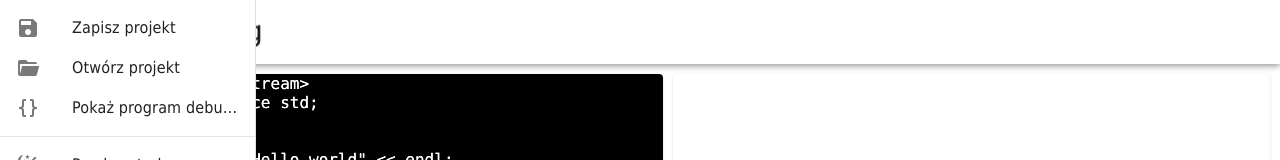
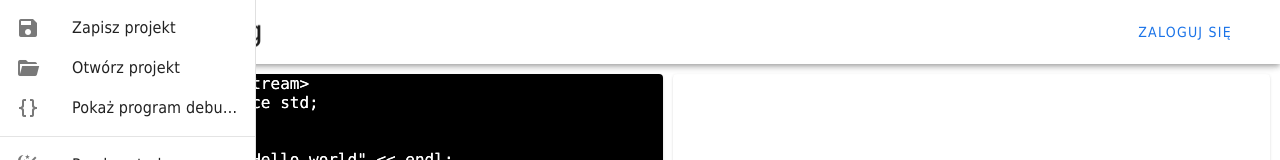
Before and after one commit to Rubix98/algodebug, a Vue app in the folder frontend/: page / in a window 1280 px wide. Shown: the top 160 px of the page. Built offline with nearby package versions, Linux system fonts and the light colour scheme; what vue-3-sanitize, vue-konva would draw is missing.

Commit message:
feat(frontend): Add Login button and change theme primary color

```diff
--- a/frontend/src/components/appBar/AppBar.vue
+++ b/frontend/src/components/appBar/AppBar.vue
@@ -4,8 +4,12 @@
         <div class="app-bar__logo">
             <img class="app-bar__logo__image" src="@/img/logo.png" @click="redirectToRoot()" alt="AlgoDebug logo" />
         </div>
-
-        <div class="app-bar__buttons"></div>
+        <v-spacer />
+        <div class="app-bar__buttons">
+          <v-btn color="primary">
+            Zaloguj się
+          </v-btn>
+        </div>
     </v-app-bar>
 </template>
 
@@ -47,6 +51,7 @@ export default defineComponent({
     }
 
     &__buttons {
+      margin-right: 2rem;
     }
 }
 </style>
--- a/frontend/src/main.js
+++ b/frontend/src/main.js
@@ -20,6 +20,20 @@ const vuetify = createVuetify({
     directives,
     theme: {
         defaultTheme: "light",
+        themes: {
+            light: {
+                dark: false,
+                colors: {
+                    primary: "#1a73e8",
+                },
+            },
+            dark: {
+                dark: true,
+                colors: {
+                    primary: "#1a73e8",
+                },
+            },
+        },
     },
     icons: {
         defaultSet: "mdi",
```
